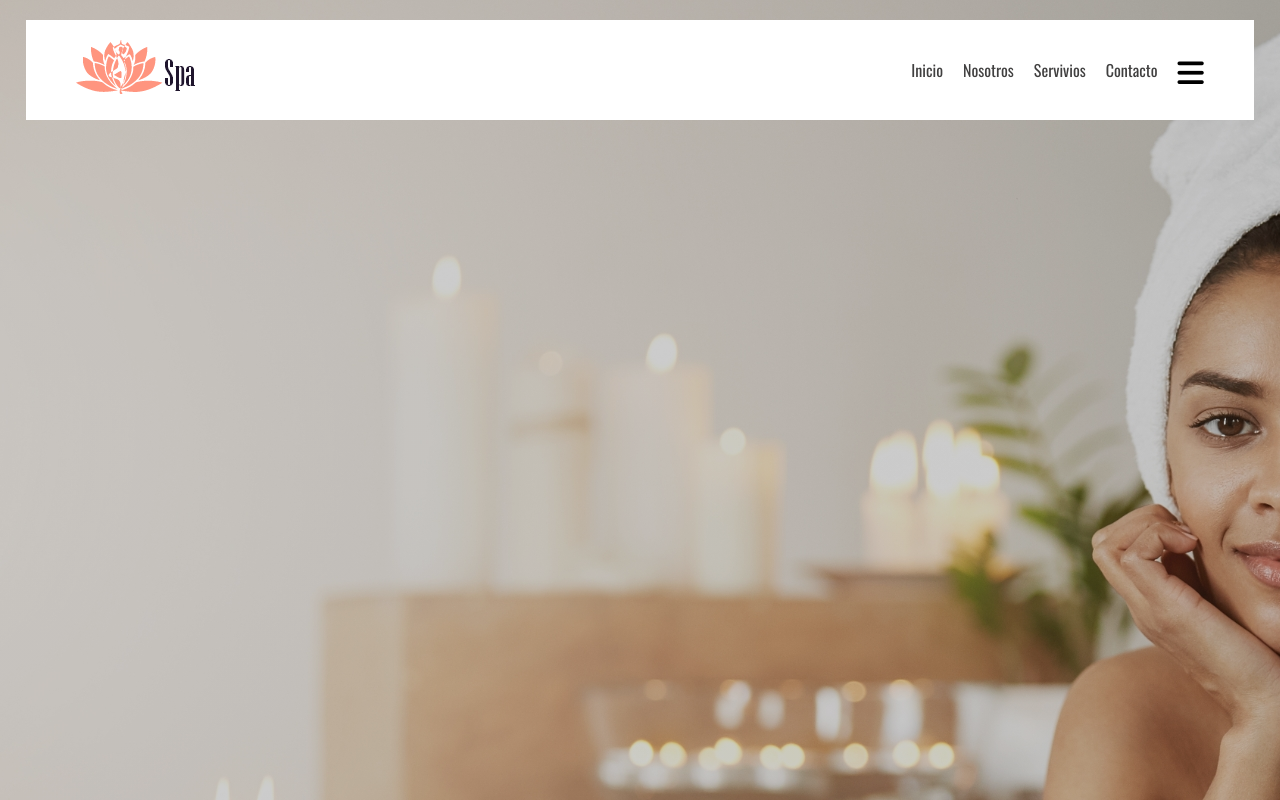
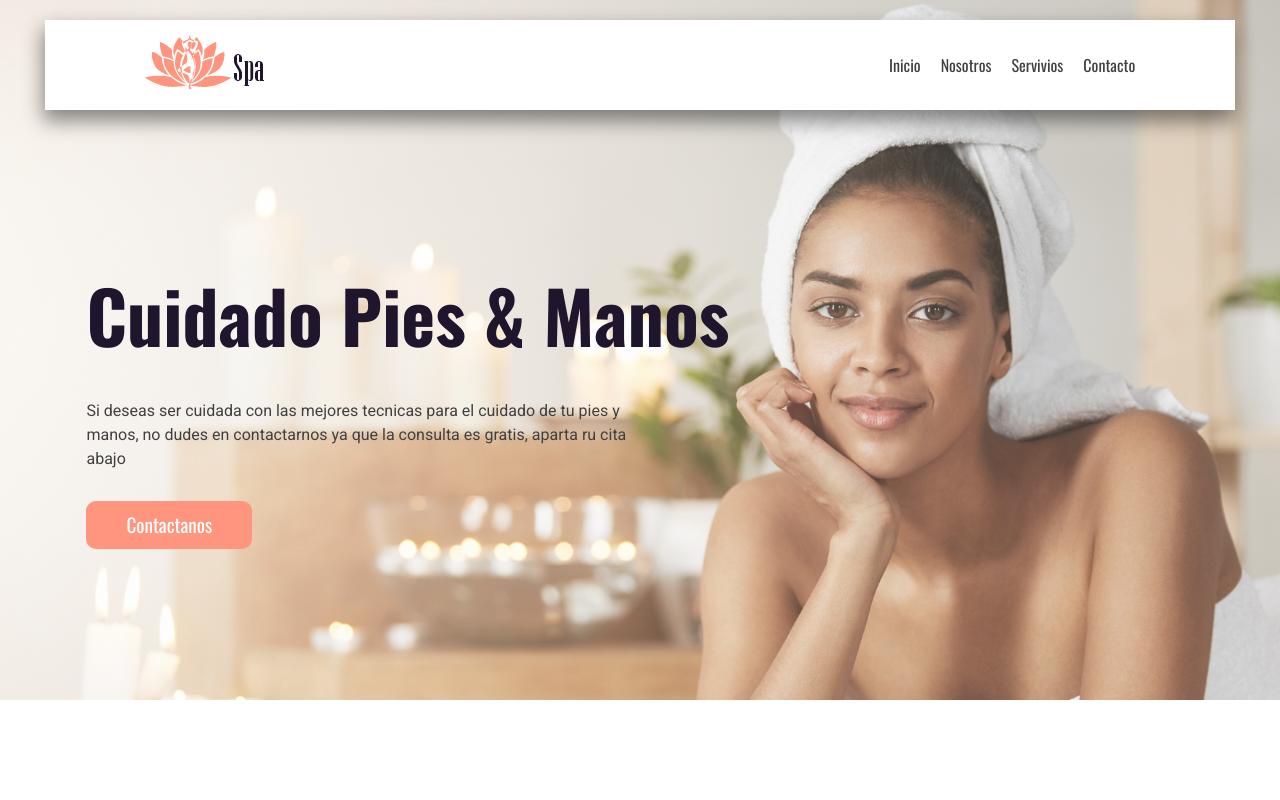
Before and after one commit to jimjoa29/EsteticaP-M, a plain HTML site: page index.html in a window 1280 px wide. Drawn offline with nearby package versions, Linux system fonts and the light colour scheme.

Commit message:
integrando la presentacion del header

```diff
--- a/esilos.css
+++ /dev/null
@@ -1,78 +0,0 @@
-*{
-    margin: 0;
-    padding: 0;
-    box-sizing: border-box;
-}
-
-:root {
-    --hamburguer--icon: #000
-}
-
-body {
- font-family: 'Oswald', sans-serif;
-
-}
-
-.header {
-    background-image: linear-gradient(rgba(0, 0, 0, 0.2), rgba(0, 0, 0, 0.2)), url("./img/s2.jpg");
-    height: 100vh;
-    width: 100%;
-    display: flex;
-    justify-content: center;
-    padding: 20px;
-
-
-}
-
-nav {
-
-    width: 99%;
-    height: 100px;
-    padding: 0 50px;
-    /* margin: 30px auto 30px auto; */
-    display: flex;
-    justify-content: space-between;
-    align-items: center;
-    background-color: #FFF;
-
-
-}
-
-.header {
-    margin: 0;
-}
-
-.menu {
-    display: flex;
-    gap: 20px;
-}
-
-.ul {
-   display: flex;
-   justify-content: center;
-   align-items: center;
-    gap: 20px;
-    list-style: none;
-}
-
-a {
-    text-decoration: none;
-    color: #414040;
-}
-
-.hamburguer-icon {
-    font-size: 30px;
-
-}
-
-/* Menu Hamburguer */
-
-.hamburguer {
-    display: flex;
-    justify-content: center;
-    align-items: center;
-}
-
-.hamburguer-menu {
-    display: none;
-}
--- /dev/null
+++ b/estilos/esilos.css
@@ -0,0 +1,170 @@
+*{
+    margin: 0;
+    padding: 0;
+    box-sizing: border-box;
+}
+
+:root {
+    --hamburguer--icon: #474747;
+    --titulo: #1F152D;
+    --principal: #FF957F;
+    --blanco: #ffffff;
+
+}
+
+body {
+ font-family: 'Oswald', sans-serif;
+ color: #414040;
+ line-height: 1.5;
+
+}
+
+/* HEADER */
+
+.header {
+    background-image: linear-gradient(rgba(255, 255, 255, 0.2), rgba(249, 249, 249, 0.2)), url("../img/s2.jpg");
+    /* background-image: url(../img/s2.jpg); */
+    height: 700px;
+    width: 100%;
+    display: flex;
+    justify-content: center;
+    flex-direction: column;
+    background-size:cover;
+    background-position:center;
+    background-repeat:no-repeat;
+    padding-top: 20px;
+
+}
+
+.navegacion {
+    width: 100%;
+    display: flex;
+    justify-content: center;
+}
+
+.container {
+    width: 93%;
+
+}
+
+nav {
+    height: 90px;
+    padding: 0 100px;
+    display: flex;
+    justify-content: space-between;
+    align-items: center;
+    background-color: #FFF;
+    /* border-radius: 10px; */
+    box-shadow: -1px 10px 19px 1px rgba(0,0,0,0.46);
+    -webkit-box-shadow: -1px 10px 19px 1px rgba(0,0,0,0.46);
+    -moz-box-shadow: -1px 10px 19px 1px rgba(0,0,0,0.46);
+}
+
+.menu {
+    display: flex;
+    gap: 20px;
+}
+
+.ul {
+   display: flex;
+   justify-content: center;
+   align-items: center;
+    gap: 20px;
+    list-style: none;
+
+}
+
+a {
+    text-decoration: none;
+    color: #414040;
+}
+
+.hamburguer-icon {
+    font-size: 30px;
+    color: #474747;
+    cursor: pointer;
+    display: none;
+}
+
+/* MENU HAMBURGUER*/
+
+.hamburguer {
+    display: flex;
+    justify-content: center;
+    align-items: center;
+}
+
+.hamburguer-menu {
+    display: none;
+}
+
+
+/* HEADER PRESENTACION */
+
+.presentacion {
+    width: 93%;
+    margin: 0 auto;
+    /* background-color: red; */
+    display: flex;
+    flex-grow: 1;
+    justify-content: center;
+    align-items: center;
+}
+
+.presentacion-contenedor {
+    /* background-color: blue; */
+    width: 93%;
+    height: 80%;
+    display: flex;
+    justify-content: center;
+    align-items: start;
+    flex-direction: column;
+}
+
+.presentacion-titulo {
+    color: var(--titulo);
+    font-family: ''Oswald', sans-serif';
+    font-size: 4.5em;
+    font-weight: 900;
+}
+
+.presentacion-descripcion {
+    font-family: 'Roboto', sans-serif;
+    width: 50%;
+    padding: 30px 0;
+}
+
+.presentacion-boton {
+    padding: 10px 40px;
+    background-color: var(--principal);
+    color: var(--blanco);
+    border-radius: 10px;
+    font-size: 1.2em;
+    transition: background-color 0.3s;
+}
+
+.presentacion-boton:hover {
+    background-color: #f07b64;
+    /* border: 1px solid var(--principal);     */
+}
+
+
+@media screen and (max-width: 992px) {
+    .nav {
+        padding:15px ;
+    }
+    .ul {
+        display: none;
+    }
+    .hamburguer-icon {
+        display: block;
+    }
+
+    .presentacion-titulo {
+        font-size: 3em;
+    }
+
+    .presentacion-descripcion {
+        width: 80%;
+    }
+}
--- a/index.html
+++ b/index.html
@@ -7,13 +7,18 @@
     <link rel="preconnect" href="https://fonts.gstatic.com" crossorigin>
     <link href="https://fonts.googleapis.com/css2?family=Oswald:wght@200;300;400;700&display=swap" rel="stylesheet">
     <link rel="stylesheet" href="https://cdnjs.cloudflare.com/ajax/libs/font-awesome/6.5.1/css/all.min.css">
-    <link rel="stylesheet" href="./esilos.css">
+    <link rel="preconnect" href="https://fonts.googleapis.com">
+    <link rel="preconnect" href="https://fonts.gstatic.com" crossorigin>
+    <link href="https://fonts.googleapis.com/css2?family=Roboto:wght@300;400;700;900&display=swap" rel="stylesheet">
+    <link rel="stylesheet" href="./estilos/esilos.css">
     <title>Estetica Pies y Uñas</title>
 </head>
 <body>
    <div class="contenedor">
-    <header class="header">
-        <nav class="nav">
+    <header class="header ">
+        <div class="navegacion">
+
+            <nav class="nav container">
                 <div class="logo"><img src="./img/logo.png" alt="Logo Estetica P&M"></div>
                 <div class="menu">
                     <ul class="ul">
@@ -27,7 +32,6 @@
 
             </nav>
             <div class="hamburguer">
-
                     <ul class="hamburguer-menu">
                         <li><a href="#">Inicio</a></li>
                         <li><a href="#">Nosotros</a></li>
@@ -36,6 +40,20 @@
                     </ul>
                 </nav>
             </div>
+        </div>
+
+        <div class="presentacion ">
+           <div class="presentacion-contenedor container">
+            <h1 class="presentacion-titulo">
+                Cuidado Pies & Manos
+            </h1>
+            <p class="presentacion-descripcion">
+                Si deseas ser cuidada con las mejores tecnicas para el cuidado de tu pies y manos, no dudes en contactarnos ya que la consulta es gratis, aparta ru cita abajo
+            </p>
+            <a href="#" class="presentacion-boton">Contactanos</a>
+           </div>
+        </div>
+
     </header>
     <main class="main">
 
```
Also changed, not shown: img/s2 (1).jpg (added), js/app.js (added). Lines whose indentation alone changed are shown as unchanged.
